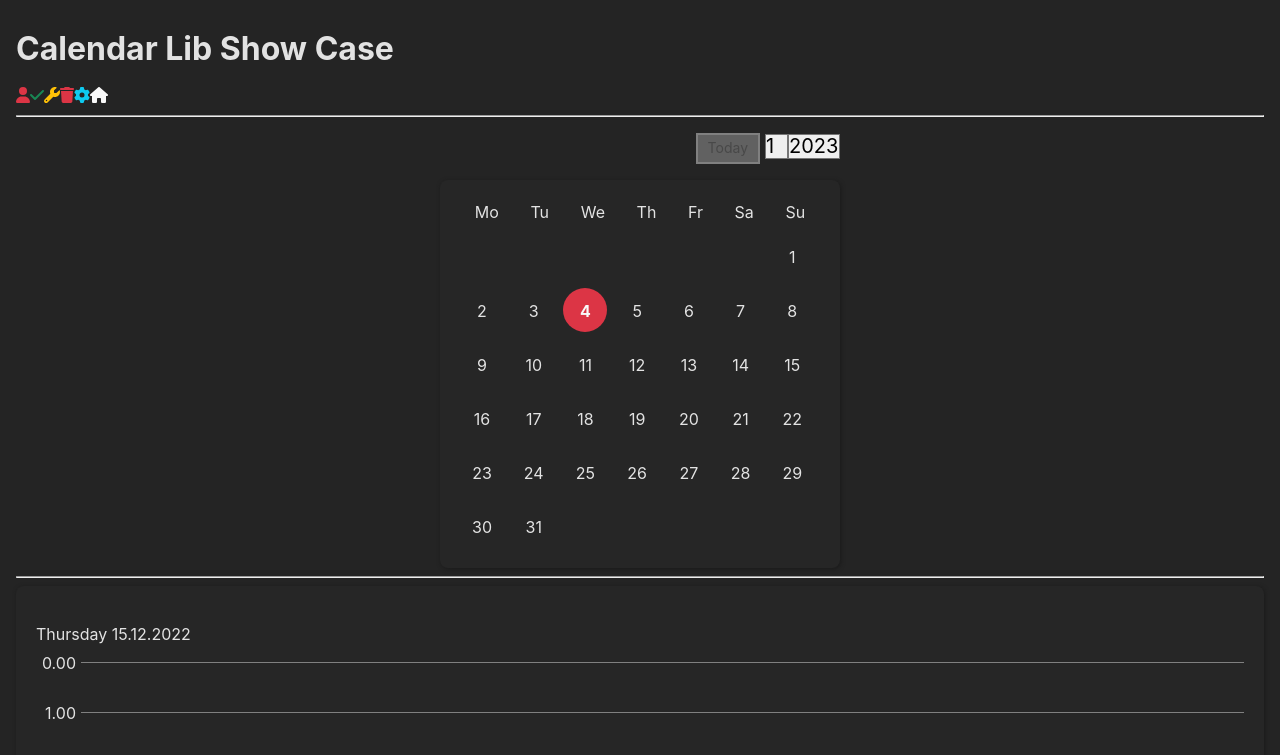
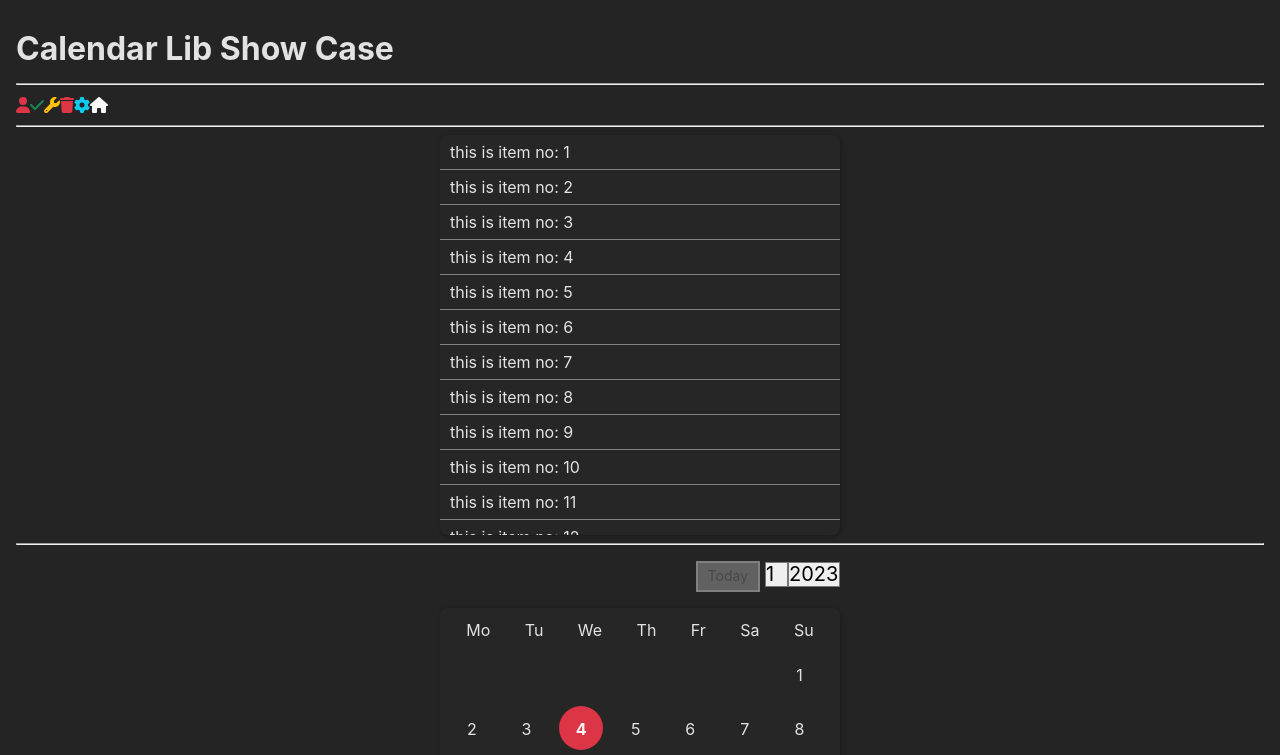
Before and after one commit to LeTranAnhVu/calender-lib, a React (Vite) app: page / in a window 1280 px wide. Shown: the top 755 px of the page. Built offline with nearby package versions, Linux system fonts and the light colour scheme.

Commit message:
Add vertialList

```diff
--- a/src/layout/components/Panel.tsx
+++ b/src/layout/components/Panel.tsx
@@ -4,7 +4,7 @@ const Panel = styled.div`
   border-radius: ${({ theme }) => theme.borderRadius};
   background: ${({ theme }) => theme.secondaryBackground};
   box-shadow: 1px 1px 4px ${({ theme }) => theme.black};
-  padding: 20px;
+  padding: 10px;
 `
 
 export default Panel
--- /dev/null
+++ b/src/layout/components/VertialList/VerticalList.tsx
@@ -0,0 +1,19 @@
+import styled from 'styled-components'
+import Panel from '@/layout/components/Panel'
+
+export const VerticalItem = styled.div`
+  border-bottom: 0.5px solid ${({ theme }) => theme.grey};
+  display: flex;
+  width: 100%;
+  margin: 0;
+  padding: 5px 10px;
+
+  &:last-child {
+    border: none;
+  }
+`
+
+export const VerticalList = styled(Panel)`
+  padding: 0;
+  overflow: auto;
+`
--- a/src/showcase/App.tsx
+++ b/src/showcase/App.tsx
@@ -12,6 +12,7 @@ import TimeContextProvider from '@/layout/components/contexts/TimeContextProvide
 import { Normalize } from 'styled-normalize'
 import ModalExamples from './components/ModalExamples'
 import Modal from '@/layout/components/Modals/Modal'
+import VerticalListExample from '@/showcase/components/VerticalListExample'
 library.add(fas)
 
 function App() {
@@ -27,7 +28,10 @@ function App() {
               <TitleWrapper>
                 <Title>Calendar Lib Show Case</Title>
               </TitleWrapper>
+              <Hr />
               <IconExample />
+              <Hr />
+              <VerticalListExample />
               <Hr />
               <CalendarMonthExample />
               <Hr />
--- /dev/null
+++ b/src/showcase/components/VerticalListExample.tsx
@@ -0,0 +1,27 @@
+import { VerticalItem, VerticalList } from '@/layout/components/VertialList/VerticalList'
+import { rangeFromOne } from '@/lib/array/range'
+import styled from "styled-components";
+
+function createItems() {
+  return rangeFromOne(100).map((i) => ({ text: 'this is item no: ' + i }))
+}
+
+function VerticalListExample() {
+  return (
+    <Wrapper>
+      <VerticalList style={{ maxHeight: '400px', maxWidth: '400px', width: '100%' }}>
+        {createItems().map((item) => (
+          <VerticalItem key={item.text}>{item.text}</VerticalItem>
+        ))}
+      </VerticalList>
+    </Wrapper>
+  )
+}
+
+export default VerticalListExample
+
+const Wrapper = styled.div`
+  display: flex;
+  width: 100%;
+  justify-content: center;
+`
```
